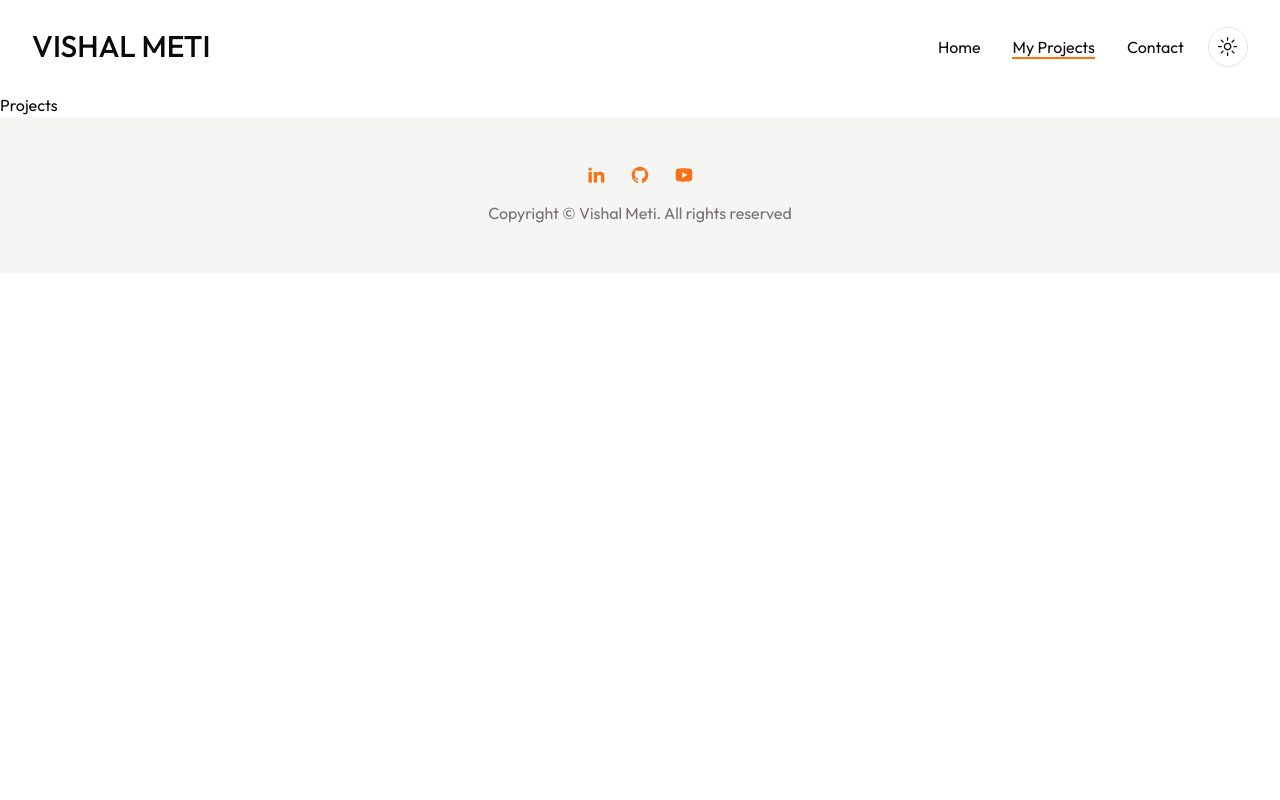
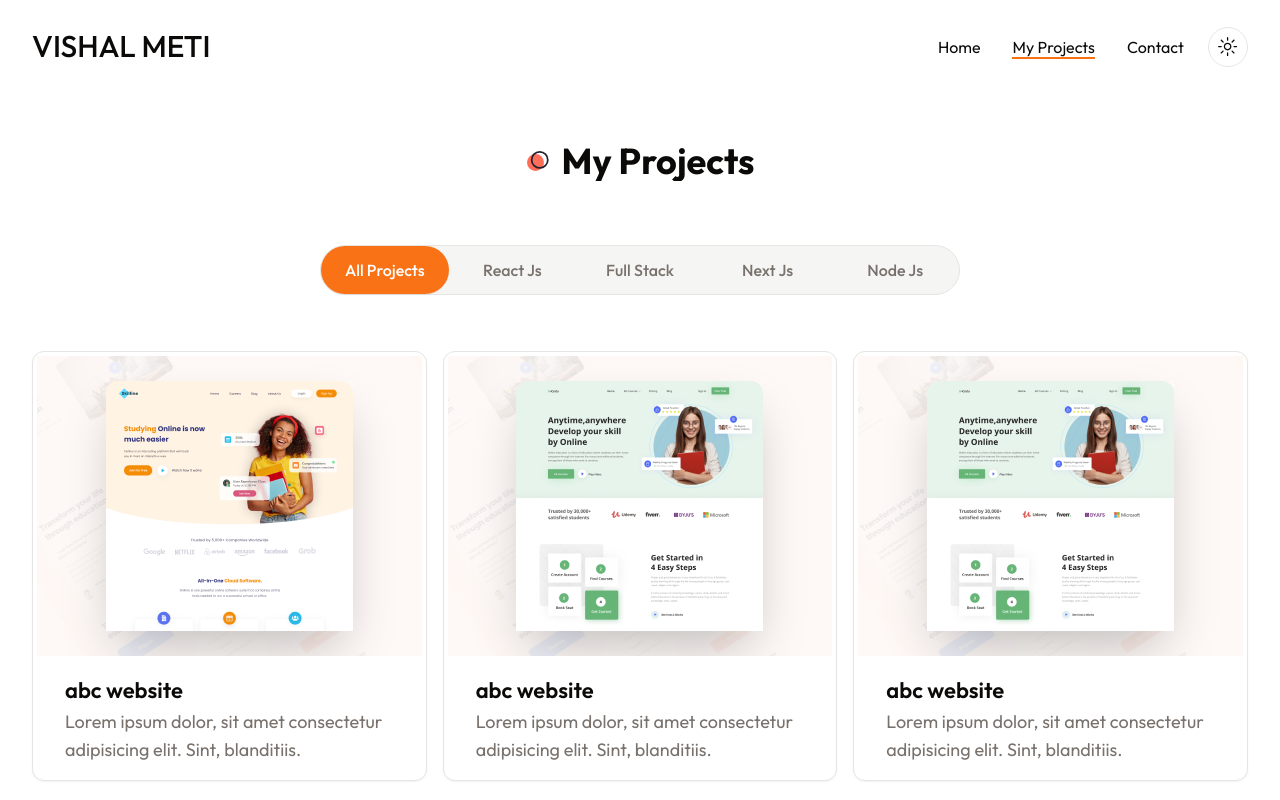
Before and after one commit to vishalmeti/Portfolio, a Next.js app in the folder portfolio/: page /projects in a window 1280 px wide. Shown: the top 800 px of the page. Built offline with nearby package versions, Linux system fonts and the light colour scheme.

Commit message:
My projects page

```diff
--- a/portfolio/app/projects/page.jsx
+++ b/portfolio/app/projects/page.jsx
@@ -1,9 +1,125 @@
-import React from 'react'
+"use client";
+
+import React, { useState } from "react";
+import { Tabs, TabsList, TabsContent, TabsTrigger } from "@/components/ui/tabs";
+import ProjectCard from "@/components/ui/ProjectCard";
+import Reveal from "@/components/ui/Reveal";
+
+const projectData = [
+  {
+    image: "/work/3.png",
+    category: "react js",
+    name: "abc website",
+    description:
+      "Lorem ipsum dolor, sit amet consectetur adipisicing elit. Sint, blanditiis.",
+    link: "/",
+    github: "/",
+  },
+  {
+    image: "/work/4.png",
+    category: "react js",
+    name: "abc website",
+    description:
+      "Lorem ipsum dolor, sit amet consectetur adipisicing elit. Sint, blanditiis.",
+    link: "/",
+    github: "/",
+  },
+  {
+    image: "/work/4.png",
+    category: "full stack",
+    name: "abc website",
+    description:
+      "Lorem ipsum dolor, sit amet consectetur adipisicing elit. Sint, blanditiis.",
+    link: "/",
+    github: "/",
+  },
+  {
+    image: "/work/2.png",
+    category: "next js",
+    name: "abc website",
+    description:
+      "Lorem ipsum dolor, sit amet consectetur adipisicing elit. Sint, blanditiis.",
+    link: "/",
+    github: "/",
+  },
+  {
+    image: "/work/2.png",
+    category: "node js",
+    name: "abc website",
+    description:
+      "Lorem ipsum dolor, sit amet consectetur adipisicing elit. Sint, blanditiis.",
+    link: "/",
+    github: "/",
+  },
+  {
+    image: "/work/2.png",
+    category: "full stack",
+    name: "abc website",
+    description:
+      "Lorem ipsum dolor, sit amet consectetur adipisicing elit. Sint, blanditiis.",
+    link: "/",
+    github: "/",
+  },
+  {
+    image: "/work/1.png",
+    category: "next js",
+    name: "abc website",
+    description:
+      "Lorem ipsum dolor, sit amet consectetur adipisicing elit. Sint, blanditiis.",
+    link: "/",
+    github: "/",
+  },
+];
+// remove category duplicates
+const uniqueCategories = [
+  "all projects",
+  ...new Set(projectData.map((item) => item.category)),
+];
 
 const Projects = () => {
+  const [categories, setcategories] = useState(uniqueCategories);
+  const [category, setcategory] = useState("all projects");
+  const filteredProjects = projectData.filter(project =>{
+    return category === 'all projects' ? project : project.category === category
+  })
+
+  console.log(filteredProjects)
   return (
-    <div>Projects</div>
-  )
-}
+    <section className="min-h-screen pt-12">
+      <div className="container mx-auto">
+        <h2 className="section-title mb-8 xl:mb-16 text-center mx-auto">
+          <Reveal>My Projects</Reveal>
+        </h2>
 
-export default Projects
+        {/* tabs  */}
+
+        <Tabs defaultValue={category} className="mb-24 xl:mb-48">
+          <TabsList className="w-full grid h-full md:grid-cols-5 lg:max-w-[640px] mb-12 mx-auto md:border dark:border-none">
+            {categories.map((item, index) => {
+              return (
+                <TabsTrigger
+                onClick={()=> setcategory(item)}
+                  value={item}
+                  className="capitalize w-[162px] md:w-auto"
+                >
+                  {item}
+                </TabsTrigger>
+              );
+            })}
+          </TabsList>
+
+          {/* tabs content  */}
+          <div className="text-lg xl:mt-8 grid grid-cols-1 lg:grid-cols-3 gap-4">
+            {filteredProjects.map((project,index)=>{
+              return <TabsContent value={category} key={index} >
+                <ProjectCard project={project} showBadge={false}/>
+              </TabsContent>
+            })}
+          </div>
+        </Tabs>
+      </div>
+    </section>
+  );
+};
+
+export default Projects;
--- a/portfolio/components/About.jsx
+++ b/portfolio/components/About.jsx
@@ -135,7 +135,7 @@
   };
 
   return (
-    <section className="xl:h-[860px] pb-12 xl:py-24">
+    <section className="xl:h-full pb-12 xl:py-24">
       <div className="container mx-auto">
         <h2 className="section-title mb-8 mt-10 xl:mb-16 text-center mx-auto">
           About Me
@@ -318,12 +318,12 @@
                             {getData(skillData,'skills').data.map((skill,index)=>{
                               return(
                                 <>
-                                <div className="w-full gap-2 flex items-center text-left xl:text-left mx-auto xl:mx-0" key={index}>
+                                <div className="w-full h-full gap-2 flex items-center text-left xl:text-left mx-auto xl:mx-0" key={index}>
                                 <div className="w-[11px] h-[11px] rounded-full bg-primary"></div>
                                   {skill.name}
                                 </div>
                                   <Progress value={skill.strength} />
-                                  </>
+                                </>
                               )
                             })}
                           </div>
--- a/portfolio/components/Cta.jsx
+++ b/portfolio/components/Cta.jsx
@@ -10,7 +10,7 @@
             <div className="flex flex-col items-center">
                 <h2 className="h2 max-w-xl text-center mb-8" >Do i fit your requirements? <br/> Click to contact me</h2>
                 <div className="flex flex-col md:flex-row">
-                <div className="container flex flex-col md:flex-row items-center md:justify-between">
+                <div className="container flex flex-col xl:flex-row items-center md:justify-between">
                 <div className="mb-10">
                   <Image className="mb-5" height={200} width={400} src={'/cta/Contact us.png'} />
                 </div>
--- a/portfolio/components/Work.jsx
+++ b/portfolio/components/Work.jsx
@@ -110,7 +110,7 @@
             {projectData.slice(0, 4).map((project, index) => {
               return (
                 <SwiperSlide>
-                  <ProjectCard project={project} />
+                  <ProjectCard project={project} showBadge={true} />
                 </SwiperSlide>
               );
             })}
--- a/portfolio/components/ui/ProjectCard.jsx
+++ b/portfolio/components/ui/ProjectCard.jsx
@@ -7,7 +7,7 @@
 import { GitHubLogoIcon } from "@radix-ui/react-icons";
 import Reveal from "./Reveal";
 
-const ProjectCard = ({ project }) => {
+const ProjectCard = ({ project,showBadge }) => {
   return (
     <Card>
       <CardHeader className="group overflow-hidden relative p-1">
@@ -40,7 +40,7 @@
         </div>
       </CardHeader>
       <div className="h-full px-8 py-4">
-        <Badge className="uppercase text-sm font-medium mb-2 absolute top-4 left-5">
+        <Badge className={`uppercase text-sm font-medium mb-2 absolute top-4 left-5  ${showBadge?'': 'hidden'}`}>
           {project.category}
         </Badge>
         <h4 className="h4 mb-1"> <Reveal>{project.name}</Reveal></h4>
--- a/portfolio/components/ui/sheet.jsx
+++ b/portfolio/components/ui/sheet.jsx
@@ -51,7 +51,7 @@
       {children}
       <SheetPrimitive.Close
         className="absolute right-4 top-4 rounded-sm opacity-70 ring-offset-background transition-opacity hover:opacity-100 focus:outline-none focus:ring-2 focus:ring-ring focus:ring-offset-2 disabled:pointer-events-none data-[state=open]:bg-secondary">
-        <X className="h-4 w-4" />
+        <X className="h-6 w-6" />
         <span className="sr-only">Close</span>
       </SheetPrimitive.Close>
     </SheetPrimitive.Content>
```
